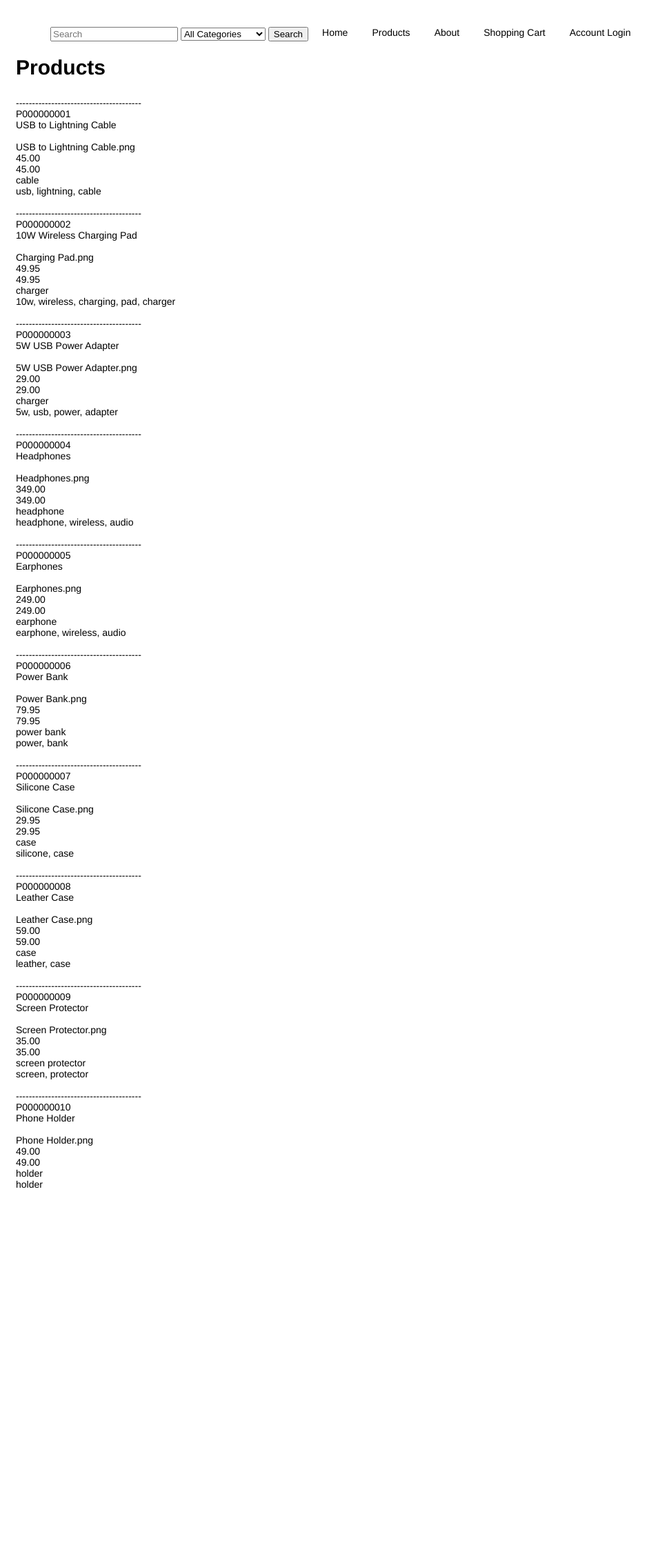
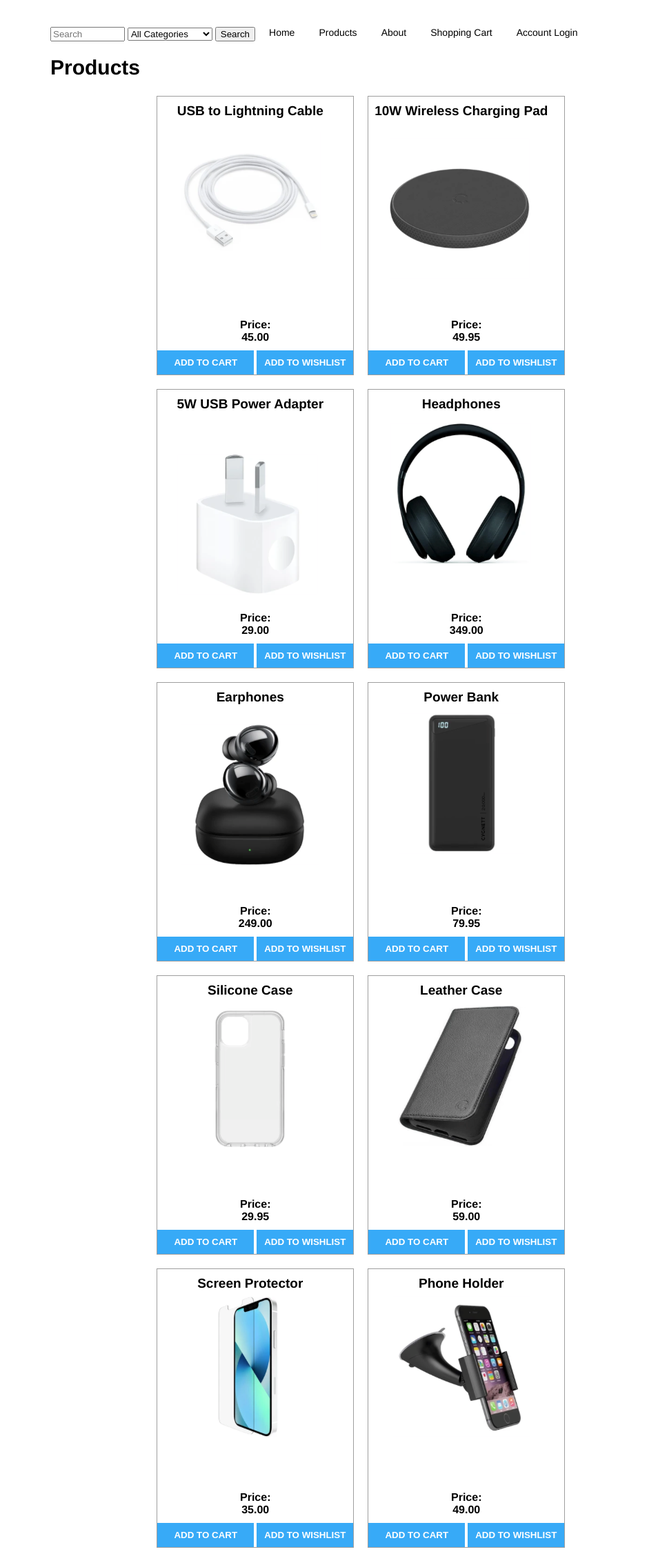
Before and after one commit to eust0015/COMP2772, a PHP site: page /products.php in a window 1280 px wide. Shown: the whole page at 69% size, without its empty margins (0-954 px from the left). Before the commit the page ends 1723 px from the top, so only its background shows below. Run offline with PHP 8.4, Linux system fonts and the light colour scheme; data comes from the database, SQL or seed files in the repository.

Commit message:
Products.php now populates the page from the database using David's layout
Also added functionality to click on a product and display product.php which displays the product details of the clicked on product.

```diff
--- a/db_functions.php
+++ b/db_functions.php
@@ -21,10 +21,10 @@
         return $conn;
     }
 
-    function get_product($conn, $product_id) {
-        $stmt = mysqli_prepare($conn, "SELECT * from product where id = ?");
+    function get_product($conn, $product_name) {
+        $stmt = mysqli_prepare($conn, "SELECT * from product where name = ?");
 
-        mysqli_stmt_bind_param($stmt, "s", $product_id);
+        mysqli_stmt_bind_param($stmt, "s", $product_name);
 
         if (mysqli_stmt_execute($stmt)) {
             mysqli_stmt_bind_result($stmt, $id, $name, $description, $image, $price, $recommendedRetailPrice, $category, $keyWord);
--- a/product.php
+++ b/product.php
@@ -49,7 +49,7 @@
             include_once 'db_functions.php';
             $conn = get_conn();
             if($conn){
-                $result = get_product($conn, "P000000001");
+                $result = get_product($conn, htmlspecialchars($_GET["name"]));
                 if ($result) {
                     echo $result["id"]."<br/>";
                     echo $result["name"]."<br/>";
--- a/products.php
+++ b/products.php
@@ -2,6 +2,7 @@
 <html>
     <head>
         <link rel="stylesheet" href="styles/style.css">
+        <link rel="stylesheet" href="styles/productstyle.css">
         <meta charset="utf-8">
         <meta name="author" content="Group-07" />
         <meta name="products" content="Assignment02" />
@@ -75,19 +76,39 @@
                     $results = get_products($conn);
                 }
 
+                // if ($results) {
+                //     foreach ($results as $row) {
+                //         echo "<br/>---------------------------------------<br/>";
+                //         echo $row["id"]."<br/>";
+                //         echo $row["name"]."<br/>";
+                //         echo $row["description"]."<br/>";
+                //         echo $row["image"]."<br/>";
+                //         echo $row["price"]."<br/>";
+                //         echo $row["recommendedRetailPrice"]."<br/>";
+                //         echo $row["category"]."<br/>";
+                //         echo $row["keyWord"]."<br/>";
+                //       }
+                // }
+
                 if ($results) {
                     foreach ($results as $row) {
-                        echo "<br/>---------------------------------------<br/>";
-                        echo $row["id"]."<br/>";
-                        echo $row["name"]."<br/>";
-                        echo $row["description"]."<br/>";
-                        echo $row["image"]."<br/>";
-                        echo $row["price"]."<br/>";
-                        echo $row["recommendedRetailPrice"]."<br/>";
-                        echo $row["category"]."<br/>";
-                        echo $row["keyWord"]."<br/>";
+                        echo "<div class='products'>";
+                        echo "<ul class='items'>";
+                        echo "<li class='product-item'><div id='item'><a href='product.php?name=".$row["name"]."'>".$row["name"]."</a></div>";
+                        echo "<div id='item1' class='item-height'><a href='product.php?name=".$row["name"]."'><img src='images/".$row["image"]."' alt='".$row["name"]."'></a></div>";
+                        echo "<div id='product-details'>";
+                        echo "<span class='price-label'>Price:</span> <br>";
+                        echo "<span class='price'>".$row["price"]."</span>";
+                        echo "</div>";
+                        echo "<div class='add'>";
+                        echo "<a href='' id='button1'><input id='button' class='add-to-cart' type='button' value='Add To Cart'/></a>";
+                        echo "<a href='' id='button1'><input id='button' class='add-to-wishlist' type='button' value='Add To Wishlist'/></a>";
+                        echo "</div></li>";
+                        echo "</ul>";
+                        echo "</div>";
                       }
                 }
+
                 mysqli_close($conn);
             }
 
```
